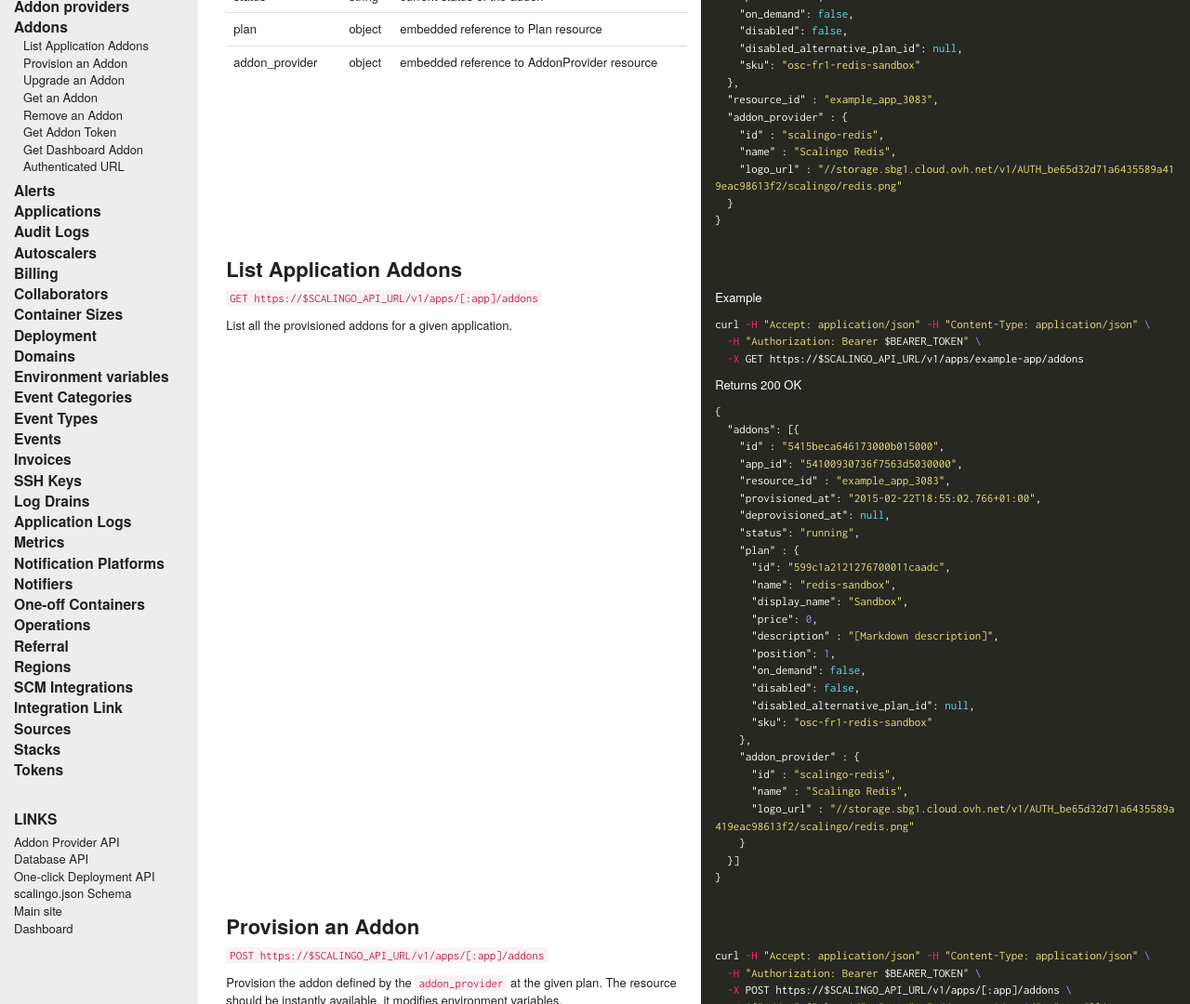
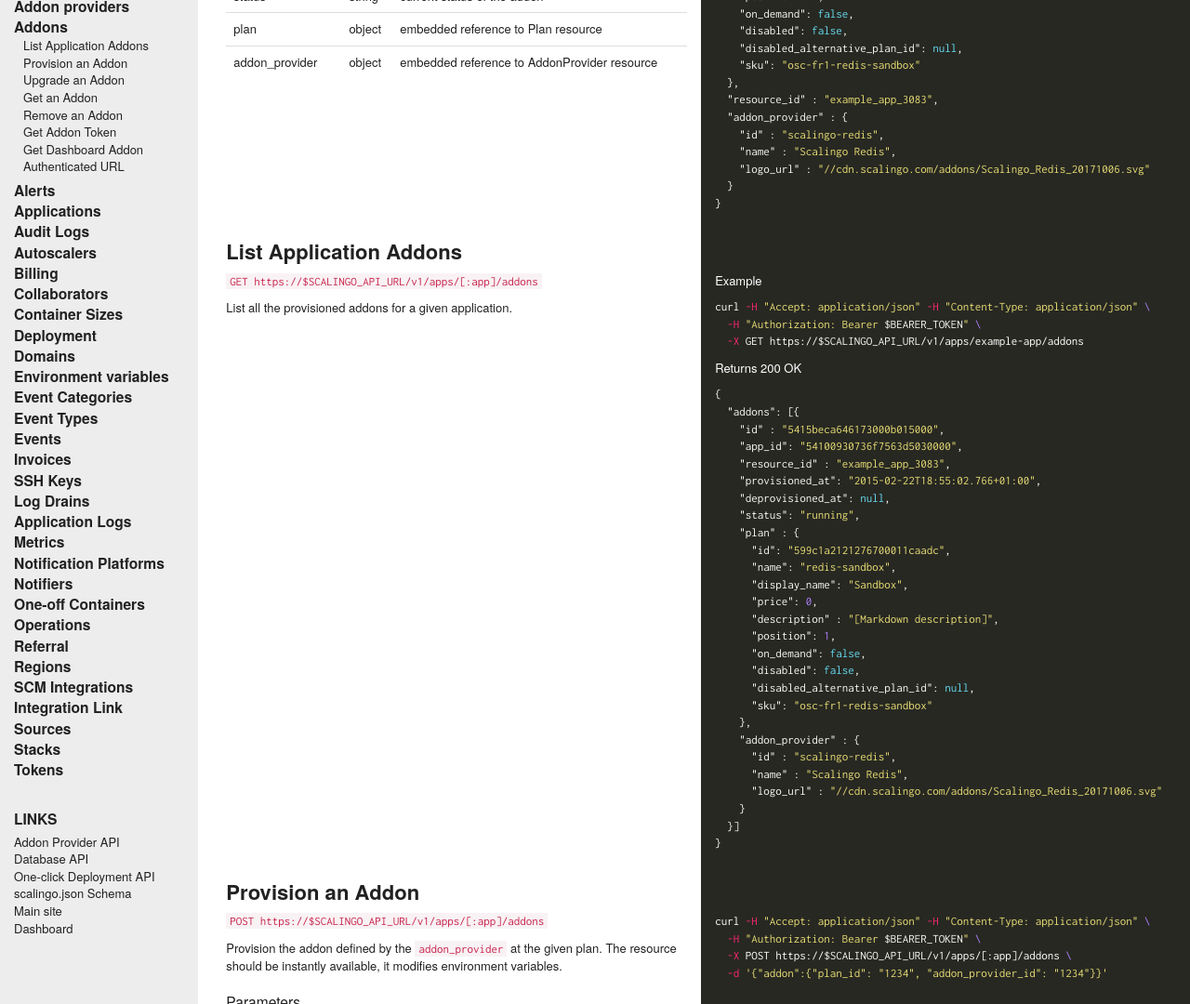
Before and after one commit to jdauphant/developers-documentation, a Jekyll site: the page built from _scalingo_api/addons.md, in a window 1280 px wide and 1400 px high. Shown: the part 320-1400 px from the top of the window at 93% size. Built offline with Jekyll 4.4.1, drawn with Linux system fonts in a browser that asks for light colours; nearby versions of some CDN libraries; comment, search, counter and statistics services are not loaded; some of the changed text lies outside the part shown.

Commit message:
Fix logo_url

````diff
--- a/_scalingo_api/addons.md
+++ b/_scalingo_api/addons.md
@@ -48,7 +48,7 @@ Example object:
   "addon_provider" : {
     "id" : "scalingo-redis",
     "name" : "Scalingo Redis",
-    "logo_url" : "//storage.sbg1.cloud.ovh.net/v1/AUTH_be65d32d71a6435589a419eac98613f2/scalingo/redis.png"
+    "logo_url" : "//cdn.scalingo.com/addons/Scalingo_Redis_20171006.svg"
   }
 }
 ```
@@ -99,7 +99,7 @@ Returns 200 OK
     "addon_provider" : {
       "id" : "scalingo-redis",
       "name" : "Scalingo Redis",
-      "logo_url" : "//storage.sbg1.cloud.ovh.net/v1/AUTH_be65d32d71a6435589a419eac98613f2/scalingo/redis.png"
+      "logo_url" : "//cdn.scalingo.com/addons/Scalingo_Redis_20171006.svg"
     }
   }]
 }
@@ -223,7 +223,7 @@ Returns 200 OK
     "addon_provider" : {
       "id" : "scalingo-redis",
       "name" : "Scalingo Redis",
-      "logo_url" : "//storage.sbg1.cloud.ovh.net/v1/AUTH_be65d32d71a6435589a419eac98613f2/scalingo/redis.png"
+      "logo_url" : "//cdn.scalingo.com/addons/Scalingo_Redis_20171006.svg"
     }
   }
 }
@@ -289,7 +289,7 @@ an hour.
     "addon_provider" : {
       "id" : "scalingo-redis",
       "name" : "Scalingo Redis",
-      "logo_url" : "//storage.sbg1.cloud.ovh.net/v1/AUTH_be65d32d71a6435589a419eac98613f2/scalingo/redis.png"
+      "logo_url" : "//cdn.scalingo.com/addons/Scalingo_Redis_20171006.svg"
     }
     "token": "[REDACTED]"
   }
````
